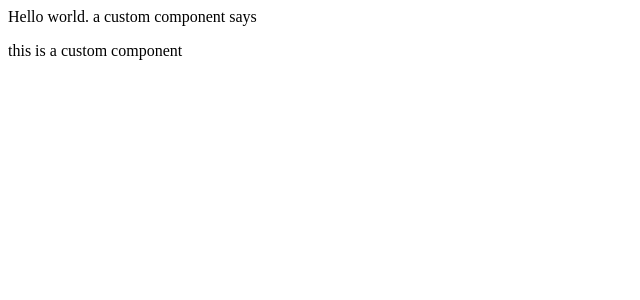
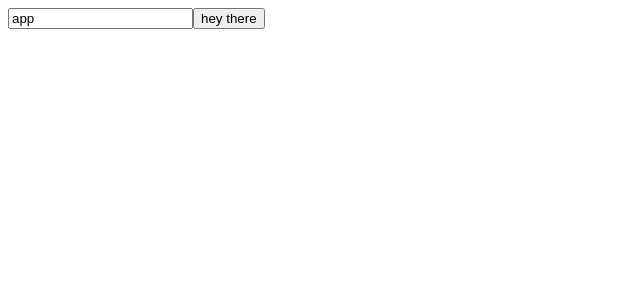
Before and after one commit to tejalmishra88/angular6newversion, an Angular app: page / in a window 1280 px wide. Shown: the top 300 px of the page, without its empty margins (0-640 px from the left). Built offline with nearby package versions, Linux system fonts and the light colour scheme.

Commit message:
one way data binding in app componentent.html/ts

```diff
--- a/src/app/app.component.html
+++ b/src/app/app.component.html
@@ -1 +1,2 @@
-Hello world. a custom component says <app-hello></app-hello>
+<input type= "text" value="{{ myvariable }}" [disabled]="mydisabledvalue"/>
+<button (click)="callmyfunction">hey there</button>
--- a/src/app/app.component.ts
+++ b/src/app/app.component.ts
@@ -1,5 +1,5 @@
 import { Component } from '@angular/core';
-import { hellocomponent } from './hello/hello.component';
+
 
 @Component({
   selector: 'app-root',
@@ -8,5 +8,12 @@ import { hellocomponent } from './hello/hello.component';
 })
 
 export class AppComponent {
-  title = 'app';
+myvariable = 'app';
+mydisabledvalue = false
+constructor(){
 }
+callmyfunction(){
+  this.mydisabledvalue=!this.mydisabledvalue
+  console.log("function called!")
+}
+}
--- a/src/app/hello/hello.component.ts
+++ b/src/app/hello/hello.component.ts
@@ -9,13 +9,13 @@ export class HelloComponent implements OnInit {
   myvariable="tejal"
   bitwiseOR= 2 | 5
 i = 0
-somwVar= Math.random()
+
   constructor() { }
 doSomeHeavyTask(){
   console.log(`called ${this.i++} times`)
 }
   ngOnInit() {
-    setInterval(() =>{this.someVar = Math.random()}, 50 )
+
   }
 
 }
```
